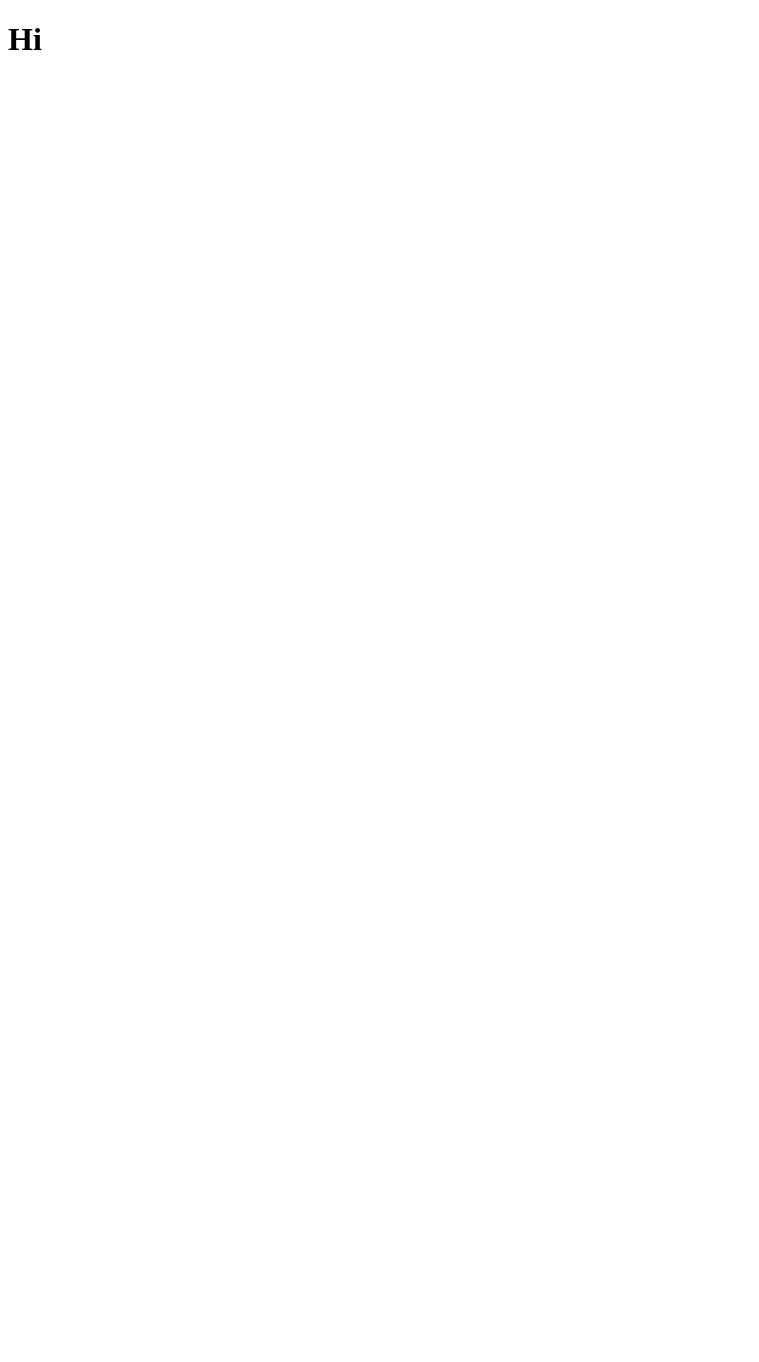
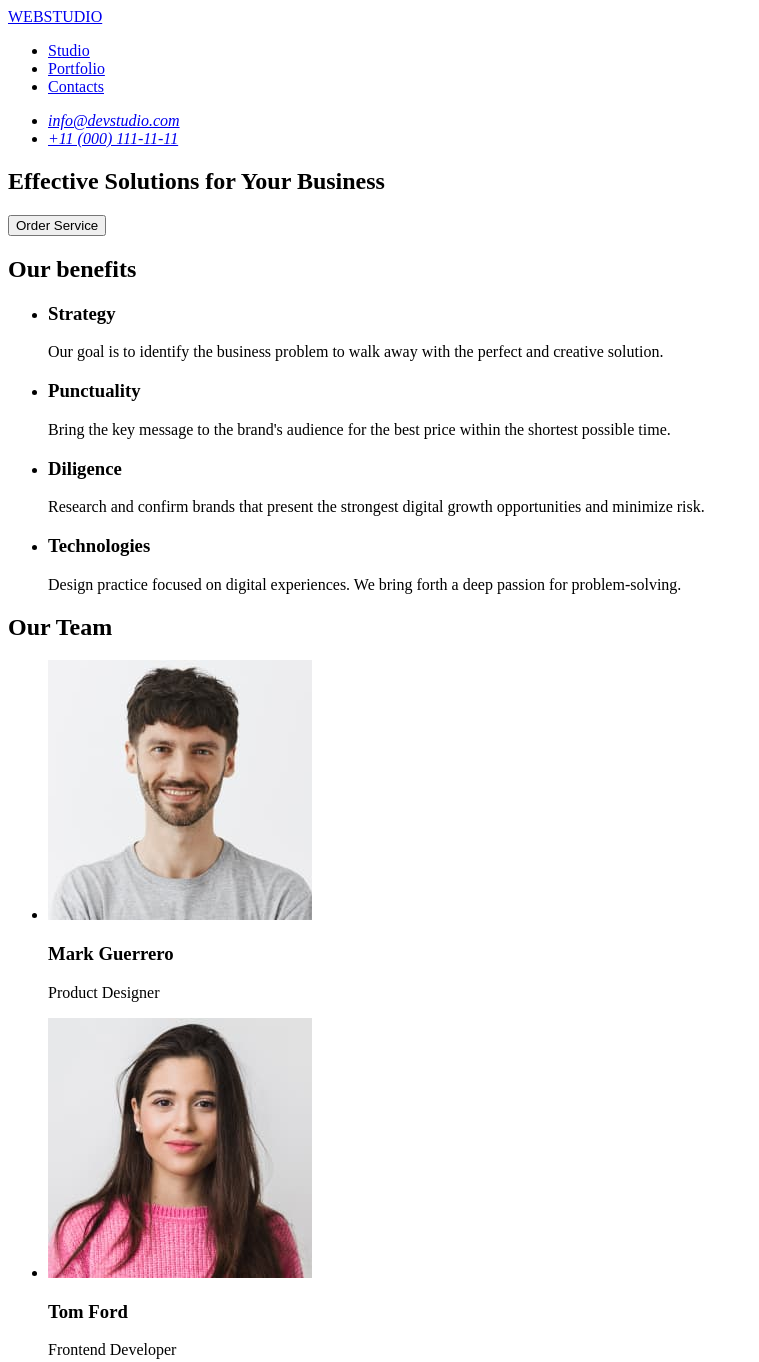
Before and after one commit to yevatsarenko/goit-markup-hw-01, a plain HTML site: page index.html in a window 1280 px wide. Shown: the top 1362 px of the page, without its empty margins (0-759 px from the left). Before the commit the page ends 800 px from the top, so only its background shows below. Drawn offline with Linux system fonts and the light colour scheme.

Commit message:
homework-01

```diff
--- a/index.html
+++ b/index.html
@@ -3,9 +3,134 @@
   <head>
     <meta charset="UTF-8" />
     <meta name="viewport" content="width=device-width, initial-scale=1.0" />
-    <title>Document</title>
+    <title>Main Page</title>
   </head>
   <body>
-    <h1>Hi</h1>
+    <!-- PAGE HEADER -->
+    <header>
+      <!-- Navigation -->
+      <nav>
+        <a href="./index.html">WEBSTUDIO</a>
+        <ul>
+          <li>
+            <a href="#Studio">Studio</a>
+          </li>
+          <li>
+            <a href="#Portfolio">Portfolio</a>
+          </li>
+          <li>
+            <a href="#Contacts">Contacts</a>
+          </li>
+        </ul>
+      </nav>
+      <address id="Contacts">
+        <ul>
+          <li><a href="mailto:info@devstudio.com">info@devstudio.com</a></li>
+          <li><a href="tel:+110001111111">+11 (000) 111-11-11</a></li>
+        </ul>
+      </address>
+    </header>
+    <main>
+      <!-- HERO SECTION -->
+      <section id="Studio">
+        <h1>Effective Solutions for Your Business</h1>
+        <button type="button">Order Service</button>
+      </section>
+      <!-- Section 1 -->
+      <section>
+        <h2>Our benefits</h2>
+        <ul>
+          <li>
+            <h3>Strategy</h3>
+            <p>
+              Our goal is to identify the business problem to walk away with the
+              perfect and creative solution.
+            </p>
+          </li>
+          <li>
+            <h3>Punctuality</h3>
+            <p>
+              Bring the key message to the brand's audience for the best price
+              within the shortest possible time.
+            </p>
+          </li>
+          <li>
+            <h3>Diligence</h3>
+            <p>
+              Research and confirm brands that present the strongest digital
+              growth opportunities and minimize risk.
+            </p>
+          </li>
+          <li>
+            <h3>Technologies</h3>
+            <p>
+              Design practice focused on digital experiences. We bring forth a
+              deep passion for problem-solving.
+            </p>
+          </li>
+        </ul>
+      </section>
+      <!-- Section 2 -->
+      <section id="Portfolio">
+        <!-- Portfolio -->
+        <h2>Our Team</h2>
+        <ul>
+          <li>
+            <img
+              src="./images/Team/img.jpg"
+              alt="Mark Guerrero"
+              width="264"
+              height="260"
+            />
+            <h3>Mark Guerrero</h3>
+            <p>Product Designer</p>
+          </li>
+          <li>
+            <img
+              src="./images/Team/img-1.jpg"
+              alt="om Ford"
+              width="264"
+              height="260"
+            />
+            <h3>Tom Ford</h3>
+            <p>Frontend Developer</p>
+          </li>
+          <li>
+            <img
+              src="./images/Team/img-2.jpg"
+              alt="Camila Garcia"
+              width="264"
+              height="260"
+            />
+            <h3>Camila Garcia</h3>
+            <p>Marketing</p>
+          </li>
+          <li>
+            <img
+              src="./images/Team/img-3.jpg"
+              alt="Daniel Wilson"
+              width="264"
+              height="260"
+            />
+            <h3>Daniel Wilson</h3>
+            <p>UI Designer</p>
+          </li>
+        </ul>
+      </section>
+    </main>
+    <!-- Page Footer -->
+    <footer>
+      <nav>
+        <a href="./index.html">WEBSTUDIO</a>
+      </nav>
+      <ul>
+        <li>
+          <p>
+            Increase the flow of customers and sales for your business with
+            digital marketing & growth solutions.
+          </p>
+        </li>
+      </ul>
+    </footer>
   </body>
 </html>
```
Also changed, not shown: images/Team/img-1.jpg (added), images/Team/img-2.jpg (added), images/Team/img-3.jpg (added), images/Team/img.jpg (added).
